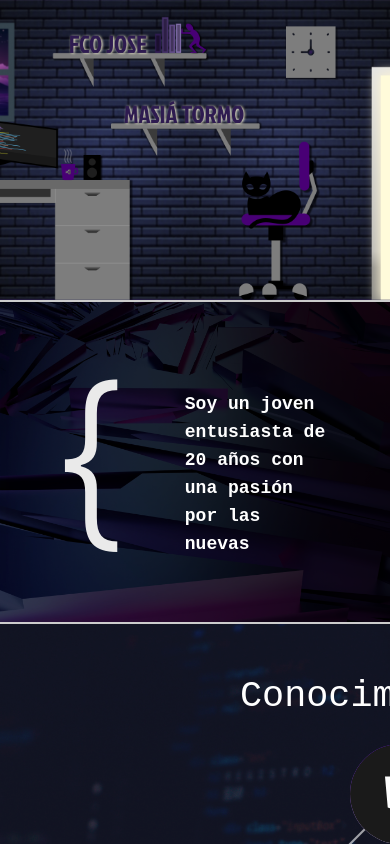
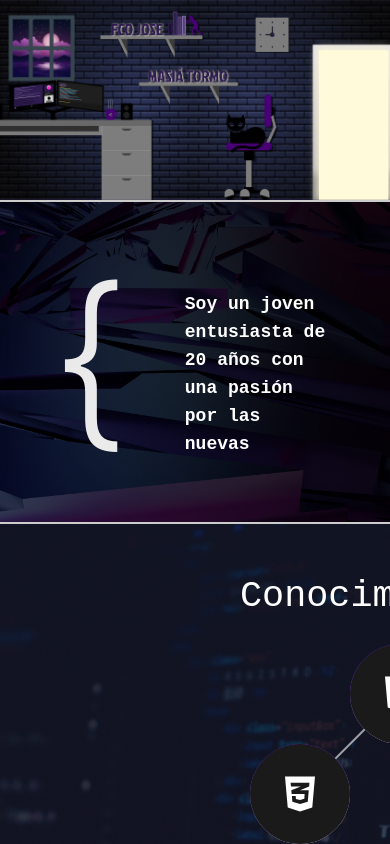
Before and after one commit to JoseMasiaTormo/portfolio, a React (Create React App) app: page / in a window 390 px wide. Shown: the top 844 px of the page. Built offline with nearby package versions, Linux system fonts and the light colour scheme.

Commit message:
responsive header 2

```diff
--- a/src/components/Header/header.css
+++ b/src/components/Header/header.css
@@ -39,3 +39,11 @@
     background-size: cover;
   }
 }
+
+@media (max-width: 640px) {
+  .header {
+    height: 200px;
+    background-position: top;
+    background-size: cover;
+  }
+}
```
